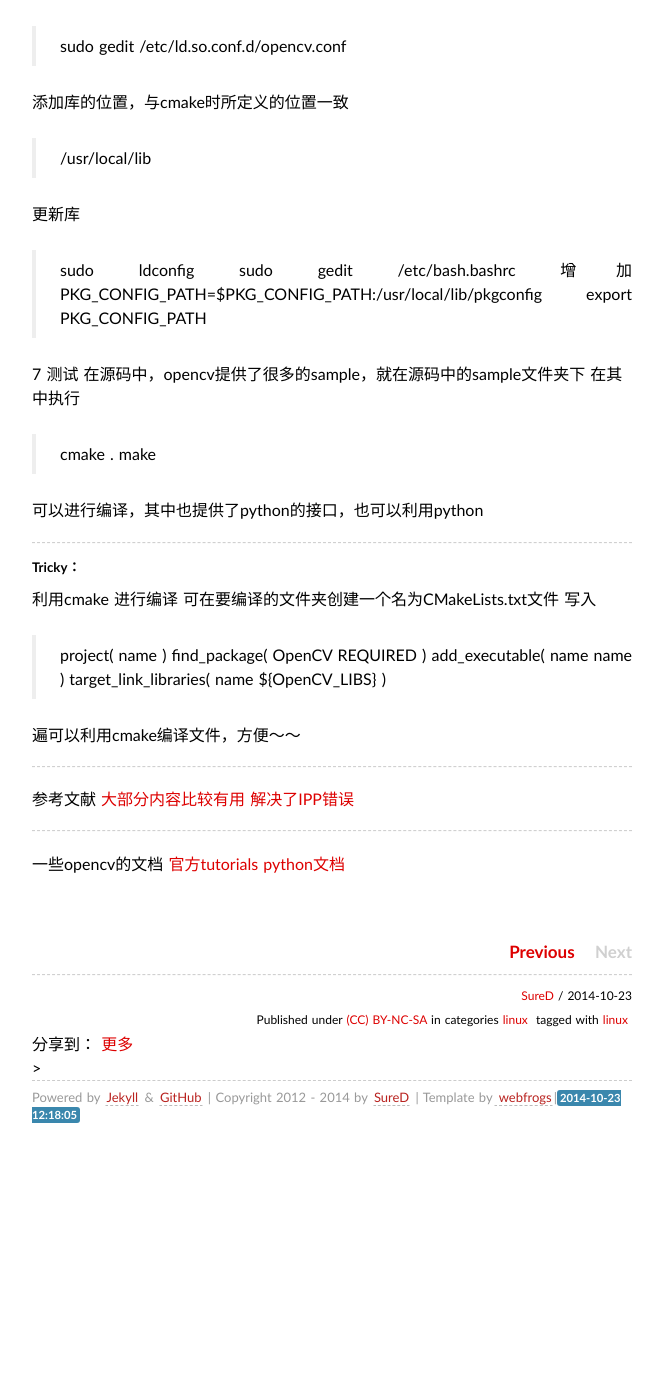
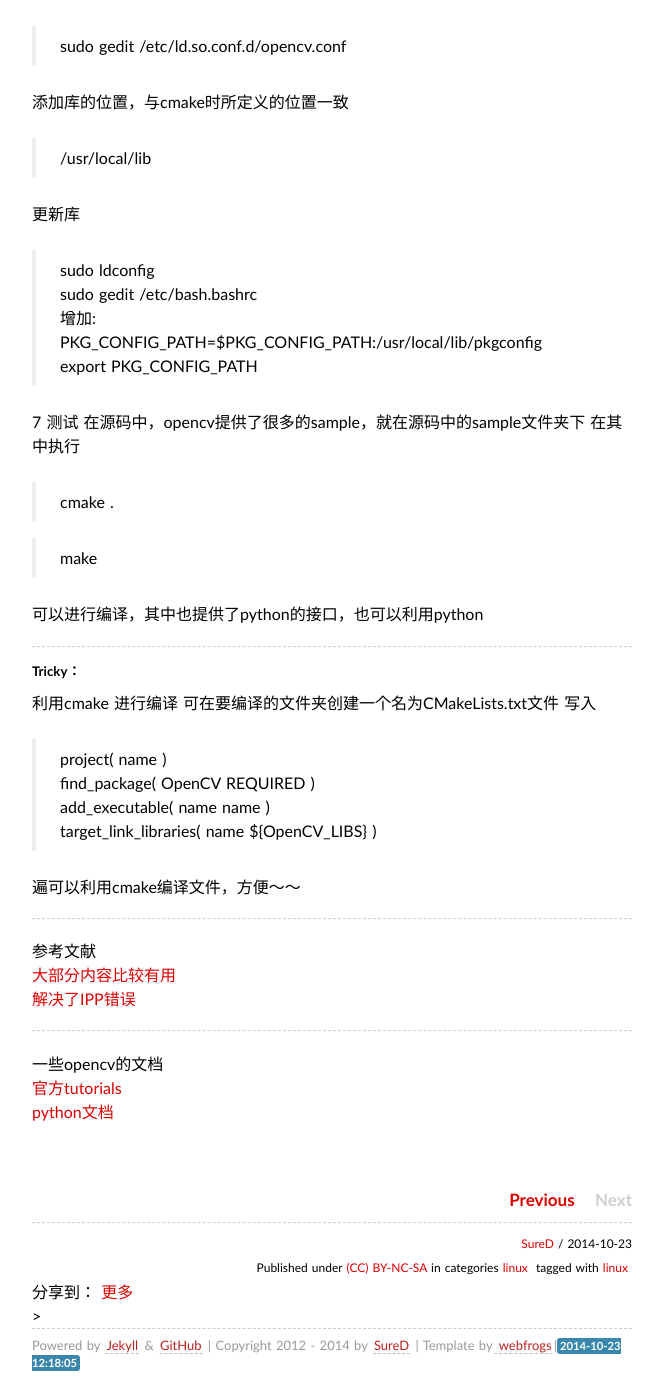
Before and after one commit to SureD/sured.github.com, a Jekyll site: the page built from _posts/2014-10-23-Ubuntu 14.04 -install-opencv-3.0-alpha.md, in a window 1280 px wide and 1400 px high, scrolled down 777 px. Shown: the whole window, without its empty margins (308-971 px from the left). Built offline with Jekyll 4.4.1, drawn with Linux system fonts in a browser that asks for light colours; some web fonts are replaced; Markdown is read by kramdown in place of the engine named in the settings; comment, search, counter and statistics services are not loaded; before the commit the page ends 1934 px from its top, so only the background shows below that.

```diff
--- a/_posts/2014-10-23-Ubuntu 14.04 -install-opencv-3.0-alpha.md
+++ b/_posts/2014-10-23-Ubuntu 14.04 -install-opencv-3.0-alpha.md
@@ -43,16 +43,17 @@ tags: [linux]
 
   更新库
   >sudo ldconfig
-sudo gedit /etc/bash.bashrc
-增加
-	PKG_CONFIG_PATH=$PKG_CONFIG_PATH:/usr/local/lib/pkgconfig
-export PKG_CONFIG_PATH
+  >sudo gedit /etc/bash.bashrc
+  >增加:
+  >PKG_CONFIG_PATH=$PKG_CONFIG_PATH:/usr/local/lib/pkgconfig
+  >export PKG_CONFIG_PATH
 
 
 7 测试
 在源码中，opencv提供了很多的sample，就在源码中的sample文件夹下
 在其中执行
 > cmake .
+
 > make
 
 
@@ -66,9 +67,9 @@ export PKG_CONFIG_PATH
 写入
 
 >project( name )
-find_package( OpenCV REQUIRED )
-add_executable( name name )
-target_link_libraries( name ${OpenCV_LIBS} )
+>find_package( OpenCV REQUIRED )
+>add_executable( name name )
+>target_link_libraries( name ${OpenCV_LIBS} )
 
 
 遍可以利用cmake编译文件，方便～～
```
